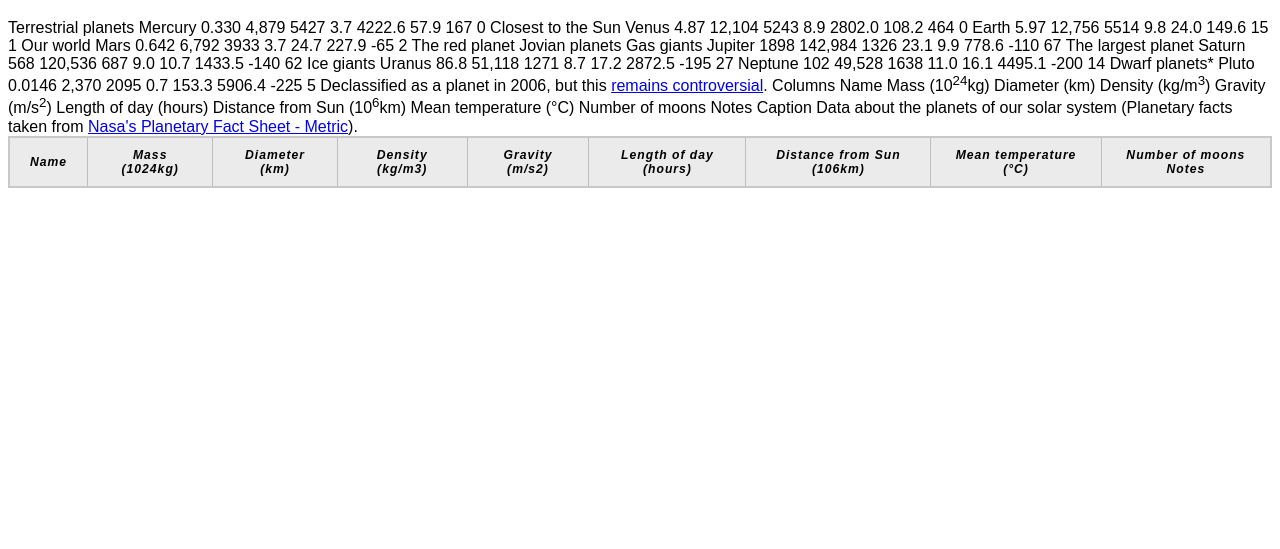
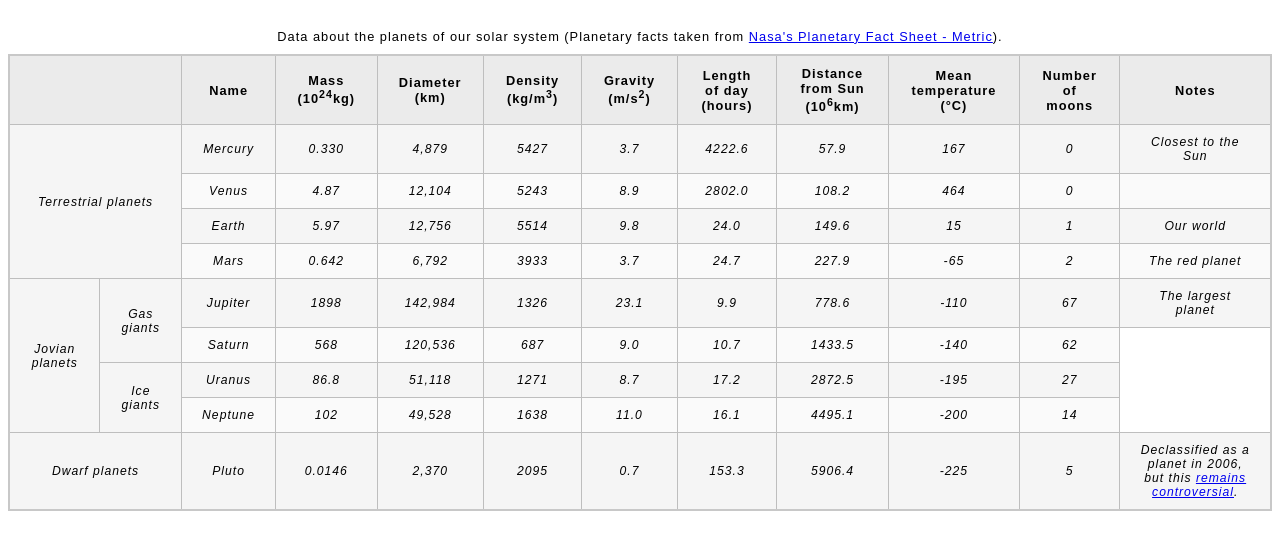
Before and after one commit to amaypip481/Self-practice, a plain HTML site: page assessment.html in a window 1280 px wide. Shown: the part 61-610 px from the top of the page. Drawn offline with Linux system fonts and the light colour scheme.

Commit message:
updates table assessment

```diff
--- a/assessment.html
+++ b/assessment.html
@@ -11,72 +11,149 @@
 
     <table>
 
-            <tr>
-                <th>Name</th>
-                <th>Mass (1024kg)</th>
-                <th>Diameter (km)</th>
-                <th>Density (kg/m3)</th>
-                <th>Gravity (m/s2)</th>
-                <th>Length of day (hours)</th>
-                <th>Distance from Sun (106km)</th>
-                <th>Mean temperature (°C)</th>
-                <th>Number of moons	Notes</th>
-            </tr>
+
+
+    <tr>
+      <td colspan="2" rowspan="4">Terrestrial planets</td>
+      <td>Mercury</td>
+      <td>0.330</td>
+      <td>4,879</td>
+      <td>5427</td>
+      <td>3.7</td>
+      <td>4222.6</td>
+      <td>57.9</td>
+      <td>167</td>
+      <td>0</td>
+      <td>Closest to the Sun</td>
+    </tr>
+
+
+    <tr>
+      <td>Venus</td>
+      <td>4.87</td>
+      <td>12,104</td>
+      <td>5243</td>
+      <td>8.9</td>
+      <td>2802.0</td>
+      <td>108.2</td>
+      <td>464</td>
+      <td>0</td>
+      <td></td>
+    </tr>
+
+
+    <tr>
+      <td>Earth</td>
+      <td>5.97</td>
+      <td>12,756</td>
+      <td>5514</td>
+      <td>9.8</td>
+      <td>24.0</td>
+      <td>149.6</td>
+      <td>15</td>
+      <td>1</td>
+      <td>Our world</td>
+    </tr>
+
+    <tr>
+      <td>Mars</td>
+      <td>0.642</td>
+      <td>6,792</td>
+      <td>3933</td>
+      <td>3.7</td>
+      <td>24.7</td>
+      <td>227.9</td>
+      <td>-65</td>
+      <td>2</td>
+      <td>The red planet</td>
+    </tr>
+
+    <tr>
+      <td rowspan="4">Jovian planets</td>
+      <td rowspan="2">Gas giants</td>
+      <td>Jupiter</td>
+      <td>1898</td>
+      <td>142,984</td>
+      <td>1326</td>
+      <td>23.1</td>
+      <td>9.9</td>
+      <td>778.6</td>
+      <td>-110</td>
+      <td>67</td>
+      <td>The largest planet</td>
+    </tr>
+
+    <tr>
+      <td>Saturn</td>
+      <td>568</td>
+      <td>120,536</td>
+      <td>687</td>
+      <td>9.0</td>
+      <td>10.7</td>
+      <td>1433.5</td>
+      <td>-140</td>
+      <td>62</td>
+    </tr>
+
+    <tr>
+      <td rowspan="2">Ice giants</td>
+      <td>Uranus</td>
+      <td>86.8</td>
+      <td>51,118</td>
+      <td>1271</td>
+      <td>8.7</td>
+      <td>17.2</td>
+      <td>2872.5</td>
+      <td>-195</td>
+      <td>27</td>
+    </tr>
+
+    <tr>
+      <td>Neptune</td>
+      <td>102</td>
+      <td>49,528</td>
+      <td>1638</td>
+      <td>11.0</td>
+      <td>16.1</td>
+      <td>4495.1</td>
+      <td>-200</td>
+      <td>14</td>
+    </tr>
+
+    <tr>
+      <td colspan="2">Dwarf planets</td>
+      <td>Pluto</td>
+      <td>0.0146</td>
+      <td>2,370</td>
+      <td>2095</td>
+      <td>0.7</td>
+      <td>153.3</td>
+      <td>5906.4</td>
+      <td>-225</td>
+      <td>5</td>
+      <td>Declassified as a planet in 2006, but this <a href="http://www.usatoday.com/story/tech/2014/10/02/pluto-planet-solar-system/16578959/">remains controversial</a>.</td>
+    </tr>
 
 
 
-    Terrestrial planets
-
-    Mercury
-    0.330
-    4,879
-    5427
-    3.7
-    4222.6
-    57.9
-    167
-    0
-    Closest to the Sun
+    <thead>
+      <tr>
+        <th colspan="2"></th>
+        <th>Name</th>
+        <th>Mass (10<sup>24</sup>kg)</th>
+        <th>Diameter (km)</th>
+        <th>Density (kg/m<sup>3</sup>)</th>
+        <th>Gravity (m/s<sup>2</sup>)</th>
+        <th>Length of day (hours)</th>
+        <th>Distance from Sun (10<sup>6</sup>km)</th>
+        <th>Mean temperature (°C)</th>
+        <th>Number of moons</th>
+        <th>Notes</th>
+      </tr>
+    </thead>
 
 
-    Venus 4.87 12,104 5243 8.9 2802.0 108.2 464 0
-    Earth 5.97 12,756 5514 9.8 24.0 149.6 15 1 Our world
-    Mars 0.642 6,792 3933 3.7 24.7 227.9 -65 2 The red planet
-
-    Jovian planets
-
-    Gas giants
-
-    Jupiter 1898 142,984 1326 23.1 9.9 778.6 -110 67 The largest planet
-    Saturn 568 120,536 687 9.0 10.7 1433.5 -140 62
-
-    Ice giants
-
-    Uranus 86.8 51,118 1271 8.7 17.2 2872.5 -195 27
-    Neptune 102 49,528 1638 11.0 16.1 4495.1 -200 14
-
-    Dwarf planets*
-
-    Pluto 0.0146 2,370 2095 0.7 153.3 5906.4 -225 5 Declassified as a planet in 2006, but this <a href="http://www.usatoday.com/story/tech/2014/10/02/pluto-planet-solar-system/16578959/">remains controversial</a>.
-
-
-
-    Columns
-
-    Name
-    Mass (10<sup>24</sup>kg)
-    Diameter (km)
-    Density (kg/m<sup>3</sup>)
-    Gravity (m/s<sup>2</sup>)
-    Length of day (hours)
-    Distance from Sun (10<sup>6</sup>km)
-    Mean temperature (°C)
-    Number of moons
-    Notes
-
-    Caption
-
-    Data about the planets of our solar system (Planetary facts taken from <a href="http://nssdc.gsfc.nasa.gov/planetary/factsheet/">Nasa's Planetary Fact Sheet - Metric</a>).
-    </table>
+    <caption>Data about the planets of our solar system (Planetary facts taken from <a href="http://nssdc.gsfc.nasa.gov/planetary/factsheet/">Nasa's Planetary Fact Sheet - Metric</a>).</caption>
+  </table>
 </body>
 </html>
```
